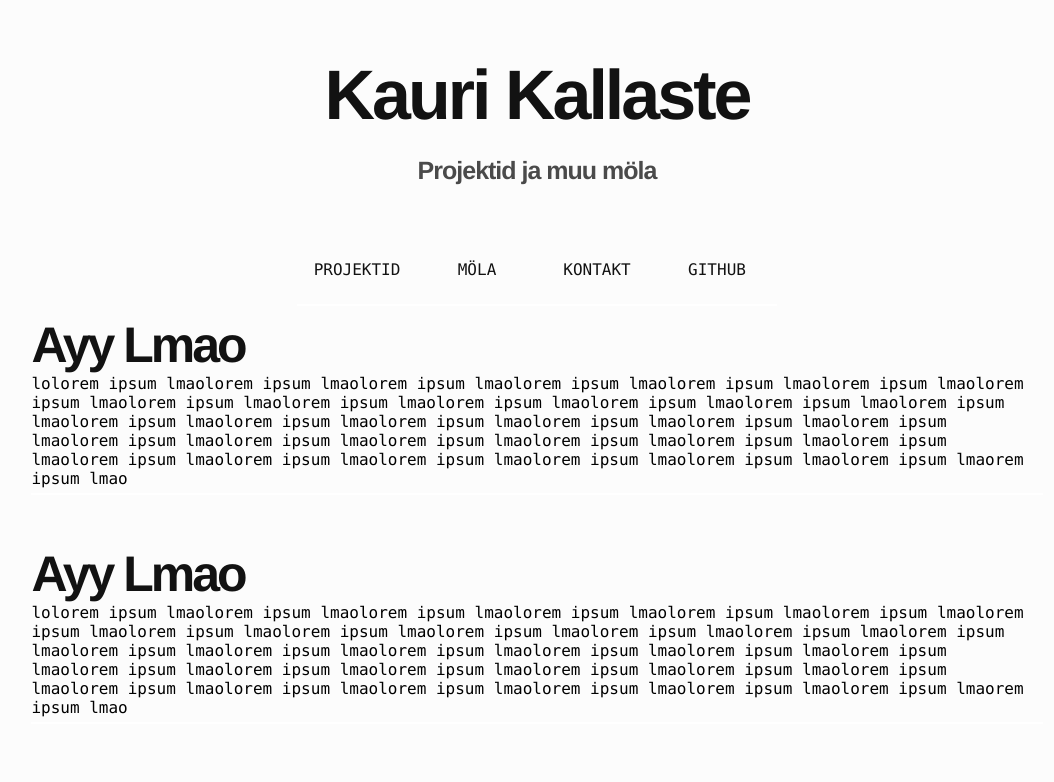
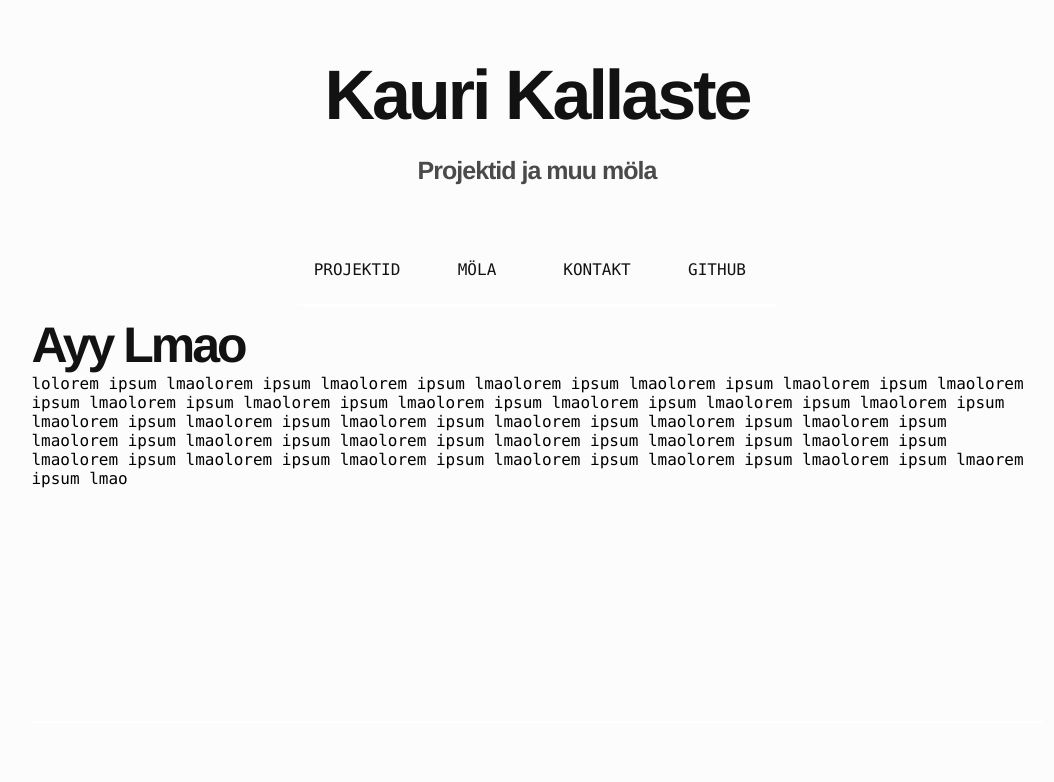
Before and after one commit to Kaurikallaste/kk-portfolio, a Next.js app: page / in a window 1280 px wide. Shown: the top 782 px of the page, without its empty margins (103-1157 px from the left). Built offline with nearby package versions, Linux system fonts and the light colour scheme.

Commit message:
added globals.css

```diff
--- a/styles/globals.css
+++ b/styles/globals.css
@@ -43,7 +43,8 @@ html {
 .article {
     display: flex;
     flex-direction: column;
-    max-height: 200px;
+
+    height: 400px;
 
     margin-bottom: 50px;
     padding-bottom: 5px;
```
